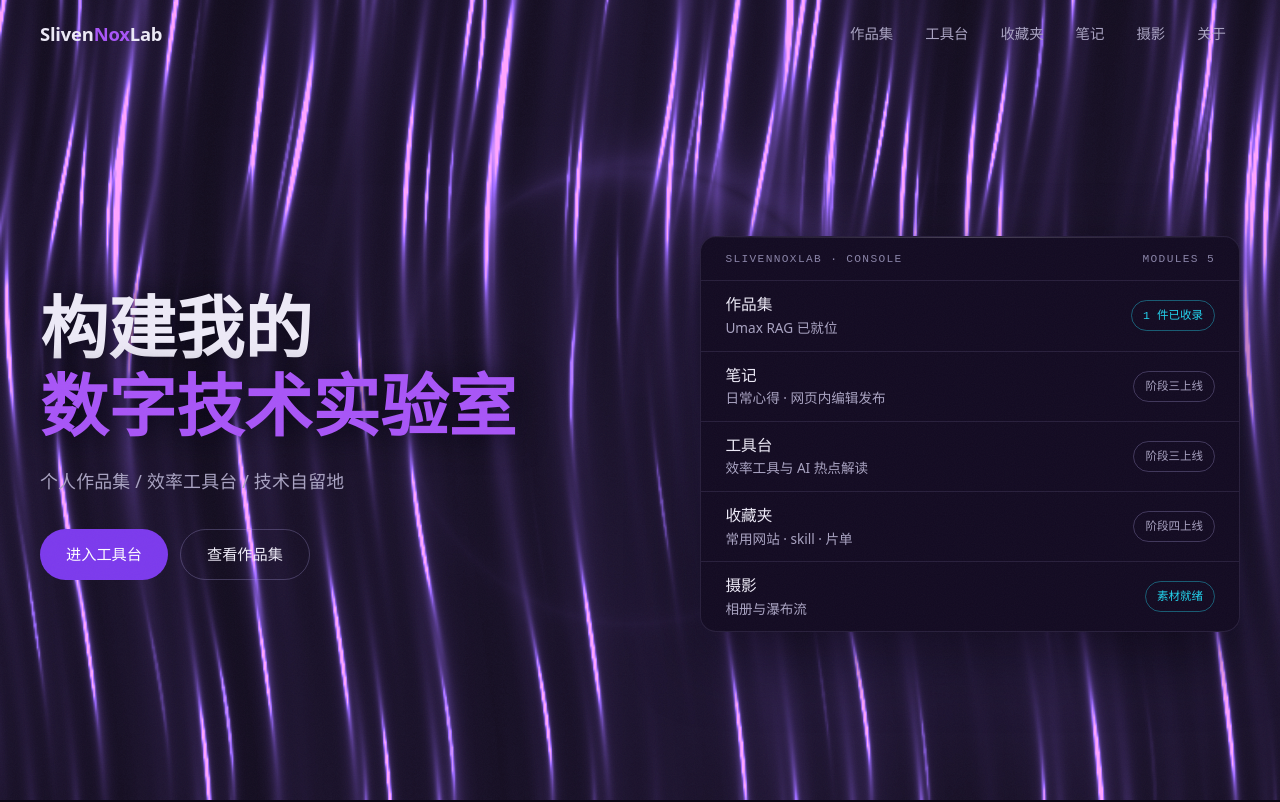
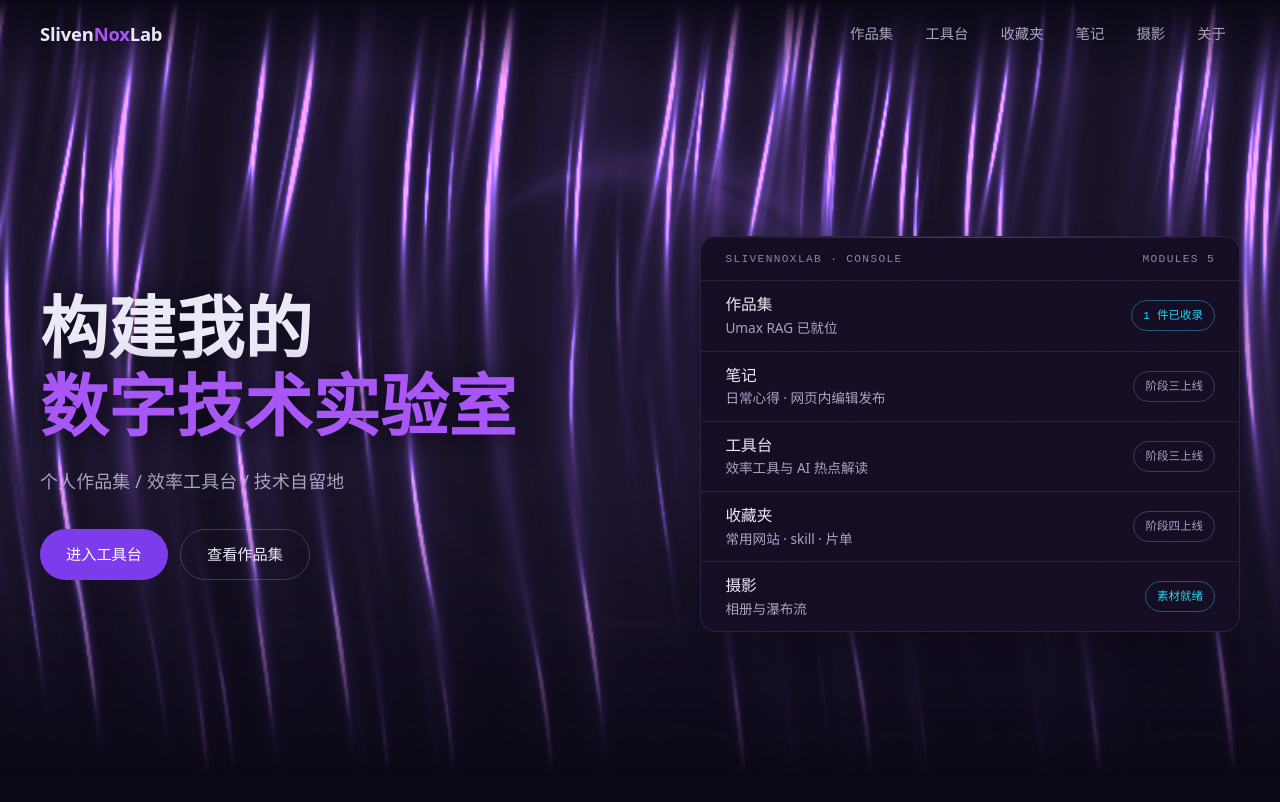
Before and after one commit to Levin-Sun/SlivenNoxLab, an Astro site: page / in a window 1280 px wide. Shown: the top 802 px of the page. Built offline with nearby package versions, Linux system fonts and the light colour scheme; Astro itself is replaced by a stand-in of ours; animation ran at ten frames a second.

Commit message:
光场边界消隐：底部渐隐融入页面基底，顶部导航后轻微淡入
参照 ReactBits Aurora 的 fade 手法，对光场容器加 CSS mask
（transparent 0% → #000 10% → #000 58% → transparent 97%），
Hero 与后续区块的硬切线消除，滚动过渡平滑。

```diff
--- a/src/components/AuroraField.astro
+++ b/src/components/AuroraField.astro
@@ -21,6 +21,22 @@
     inset: 0;
     overflow: hidden;
     pointer-events: none;
+    /* 边界消隐（ReactBits Aurora 的 fade 手法）：
+       顶部在导航后轻微淡入，底部渐隐融入页面基底，消除硬切线 */
+    -webkit-mask-image: linear-gradient(
+      to bottom,
+      transparent 0%,
+      #000 10%,
+      #000 58%,
+      transparent 97%
+    );
+    mask-image: linear-gradient(
+      to bottom,
+      transparent 0%,
+      #000 10%,
+      #000 58%,
+      transparent 97%
+    );
   }
 
   .aurora canvas {
```
